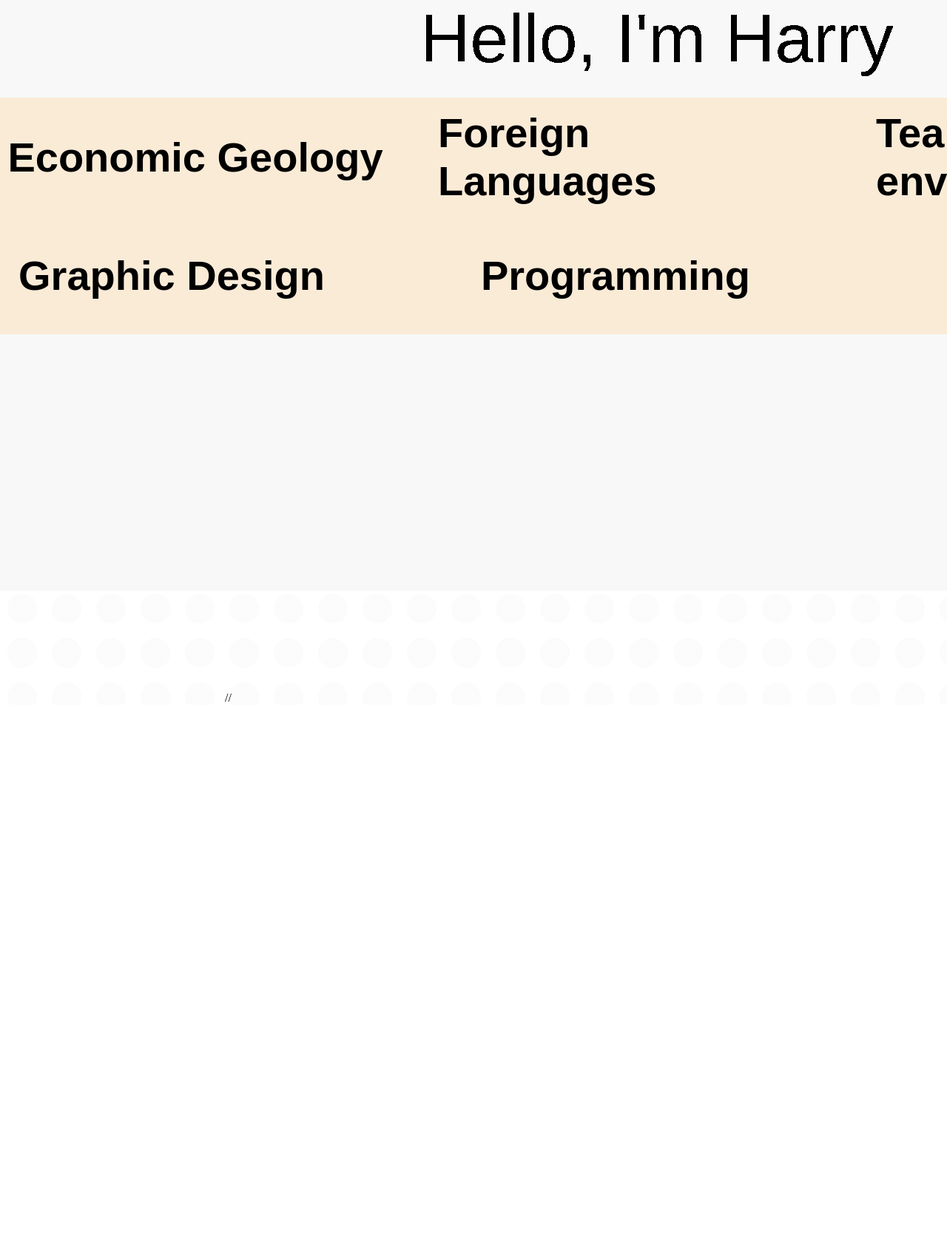
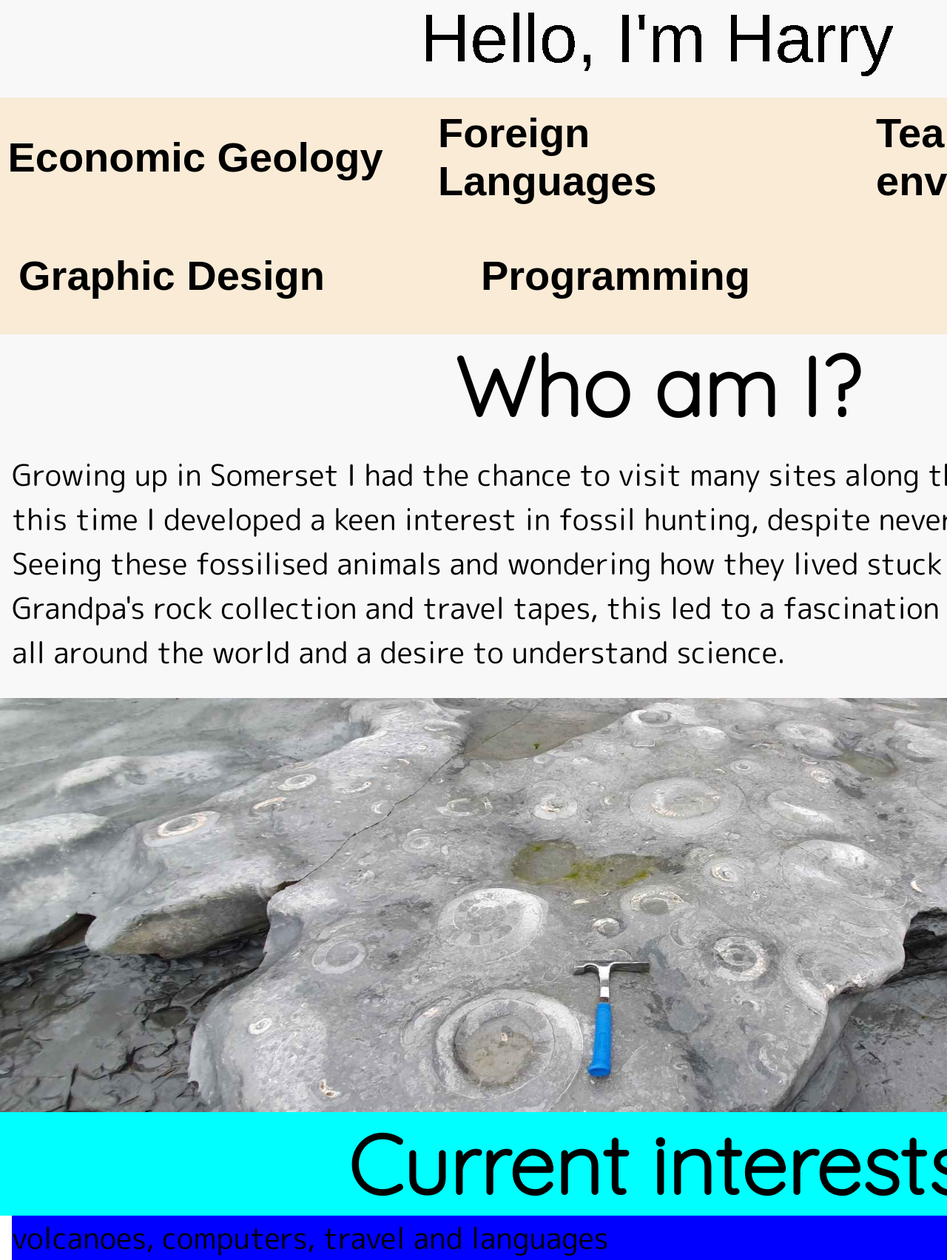
Before and after one commit to Hbm1g18/Earthquake-Hazard-Map, a Flask app: page /about in a window 1280 px wide; the page is wider, and only the part inside the window is pictured. Shown: the part 167-1871 px from the top of that part at 74% size. Before the commit the page ends 1116 px from the top of that part, so only its background shows below. Run offline with Flask 2, Linux system fonts and the light colour scheme; some web fonts are replaced.

Commit message:
progress

```diff
--- a/static/styles/about.css
+++ b/static/styles/about.css
@@ -133,7 +133,7 @@ body{
 #page{
     background-color: rgb(248, 248, 248);
     width:111rem;
-    height:100%;
+    height:auto;
     margin-inline: auto;
 }
 #container {
@@ -189,9 +189,6 @@ a:hover{
     margin: auto;
     transition: 0.2s ease-in-out;
 }
-/* .MenuBox h1:hover{
-    transform: translate(-3.5rem, 0);
-} */
 .MenuBox:hover > h1{
     transform: translate(-1.6rem, 0);
 }
@@ -309,3 +306,64 @@ a:hover{
 #six:hover > img{
     transform: translateY(-180px)
 }
+#who{
+    width: auto;
+    height: 60rem;
+    margin-block: auto;
+}
+#whohead{
+    width:auto;
+    height:10rem;
+}
+#whohead h1{
+    font-family: 'Quicksand', sans-serif;
+    font-size: 7rem;
+    font-weight: 800;
+    text-align: center;
+}
+#whop{
+    width:109rem;
+    height:auto;
+    padding-bottom: 2rem;
+    margin:auto;
+}
+#whop p1{
+    font-family: 'M PLUS Rounded 1c', sans-serif;
+    font-size: 2.5rem;
+}
+#lyme{
+    width:auto;
+    height: 15rem;
+    background-image: url('/static/images/lyme.jpg');
+    background-color: blue;
+    background-position: center;
+    background-size: cover;
+    background-attachment: fixed;
+    padding-bottom: 20rem;
+}
+#interests{
+    width:auto;
+    height: auto;
+}
+#interestshead{
+    width: auto;
+    height: auto;
+    background-color: aqua;
+}
+#interestshead h1{
+    font-family: 'Quicksand', sans-serif;
+    font-size: 7rem;
+    font-weight: 800;
+    text-align: center;
+}
+#interestsbody{
+    height: auto;
+    width: 109rem;
+    margin: auto;
+    background-color: blue;
+}
+#interestsbody p1{
+    font-family: 'M PLUS Rounded 1c', sans-serif;
+    font-size: 2.5rem;
+
+}
--- a/templates/about.html
+++ b/templates/about.html
@@ -1,5 +1,5 @@
 {% include 'base.html' %}
-<body onload="color.js">
+<body>
     <div id="page">
         <div id="container">
             <span id="text1"></span>
@@ -46,6 +46,27 @@
                 </div>
             </a>
          </div>
+        <div id="who">
+            <div id="whohead">
+                <h1>Who am I?</h1>
+            </div>
+            <div id="whop">
+                <p1>Growing up in Somerset I had the chance to visit many sites along the Jurassic Coast. During this time I developed a keen interest in fossil hunting, despite never finding much of value.
+                    Seeing these fossilised animals and wondering how they lived stuck with me. Paired with my Grandpa's rock collection and travel tapes, this led to a fascination with how things worked all around the world and a desire to understand science.
+                </p1>
+            </div>
+            <div id="lyme">
+
+            </div>
+            <div id="interests">
+                <div id="interestshead">
+                    <h1>Current interests</h1>
+                </div>
+                <div id="interestsbody">
+                    <p1>volcanoes, computers, travel and languages</p1>
+                </div>
+            </div>
+        </div>
     </div>
     <svg id="filters">
         <defs>
@@ -62,7 +83,7 @@
 
 
 
-    // <!-- <script type="text/javascript">
+    <!-- <script type="text/javascript">
     //     const buttons = document.querySelectorAll('a');
     //     buttons.forEach(btn => {
     //         btn.addEventListener('mouseenter', function(e){
```
Also changed, not shown: static/images/lyme.jpg (added).
